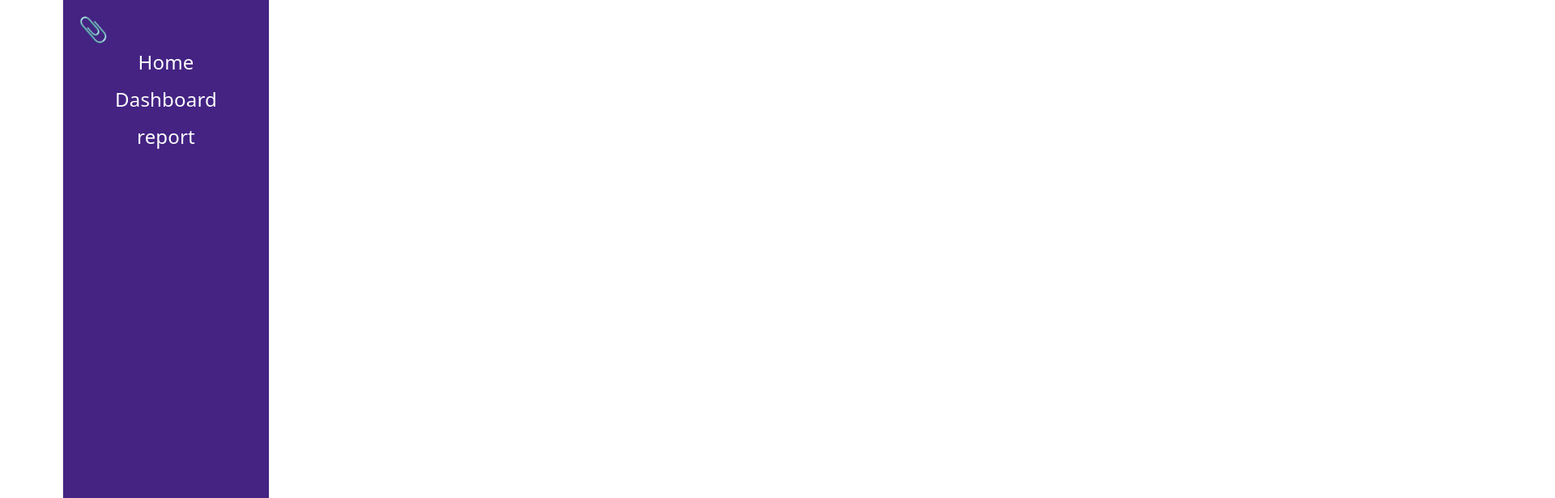
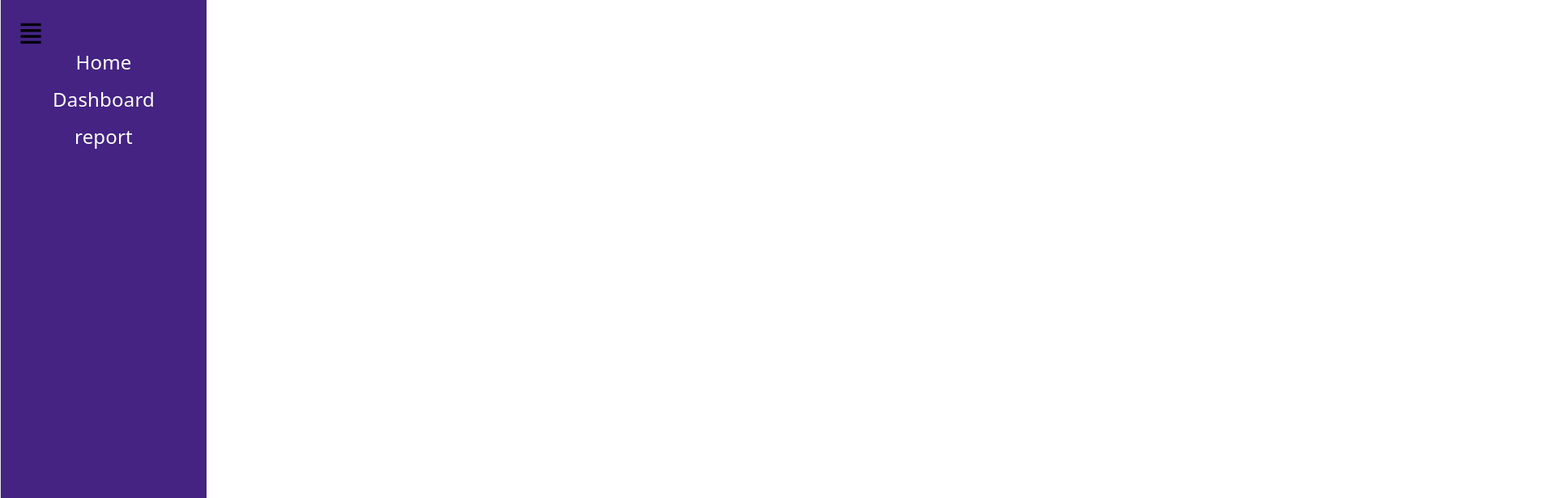
Before and after one commit to 1nuc/dashboard_load_profile, a React (Vite) app: page / in a window 1280 px wide. Shown: the top 616 px of the page at 81% size, 1920 px wide, since content can reach past the window. Built offline with nearby package versions, Linux system fonts and the light colour scheme.

Commit message:
save update

```diff
--- a/src/App.css
+++ b/src/App.css
@@ -1,5 +1,5 @@
 .App {
-  width: 220vw;
+  width: 100vw;
   height: 100vh;
   background-color: white;
   display:flex ;
--- a/src/components/sidebar.css
+++ b/src/components/sidebar.css
@@ -1,5 +1,6 @@
 .side{
-  width: 45px;
+  width: 70px;
+  height: 50px;
   overflow: hidden;
 }
 .side.active{
@@ -12,15 +13,18 @@
   transition: width 0.25s ease;
 }
 .side button{
-  background: none;
+  background:  #442383;;
   border: none;
   border-radius: 10px;
   width: 50px;
   height: 40px;
   cursor: pointer;
-  font-size: 30px;
+  font-size: 40px;
 }
 
+.side.active button{
+  background: none;
+}
 .side button:hover{
   background: #e9e9e9;
 }
--- a/src/components/sidebar.jsx
+++ b/src/components/sidebar.jsx
@@ -7,7 +7,7 @@ export default function Sidebar(){
 
   return(
     <nav className= {`side ${active? "active": "" }`}>
-          <button onClick={() => setActive(!active)}> 📎 </button>
+          <button onClick={() => setActive(!active)}> ≣</button>
           <ul>
               <li><Link to ="/"> Home</Link></li>
               <li><Link to ="/dashboard"> Dashboard</Link></li>
--- a/src/index.css
+++ b/src/index.css
@@ -55,7 +55,7 @@ body {
 }
 
 #root {
-  width: 1126px;
+  width: 100vw;
   max-width: 100%;
   margin: 0 auto;
   text-align: center;
```
